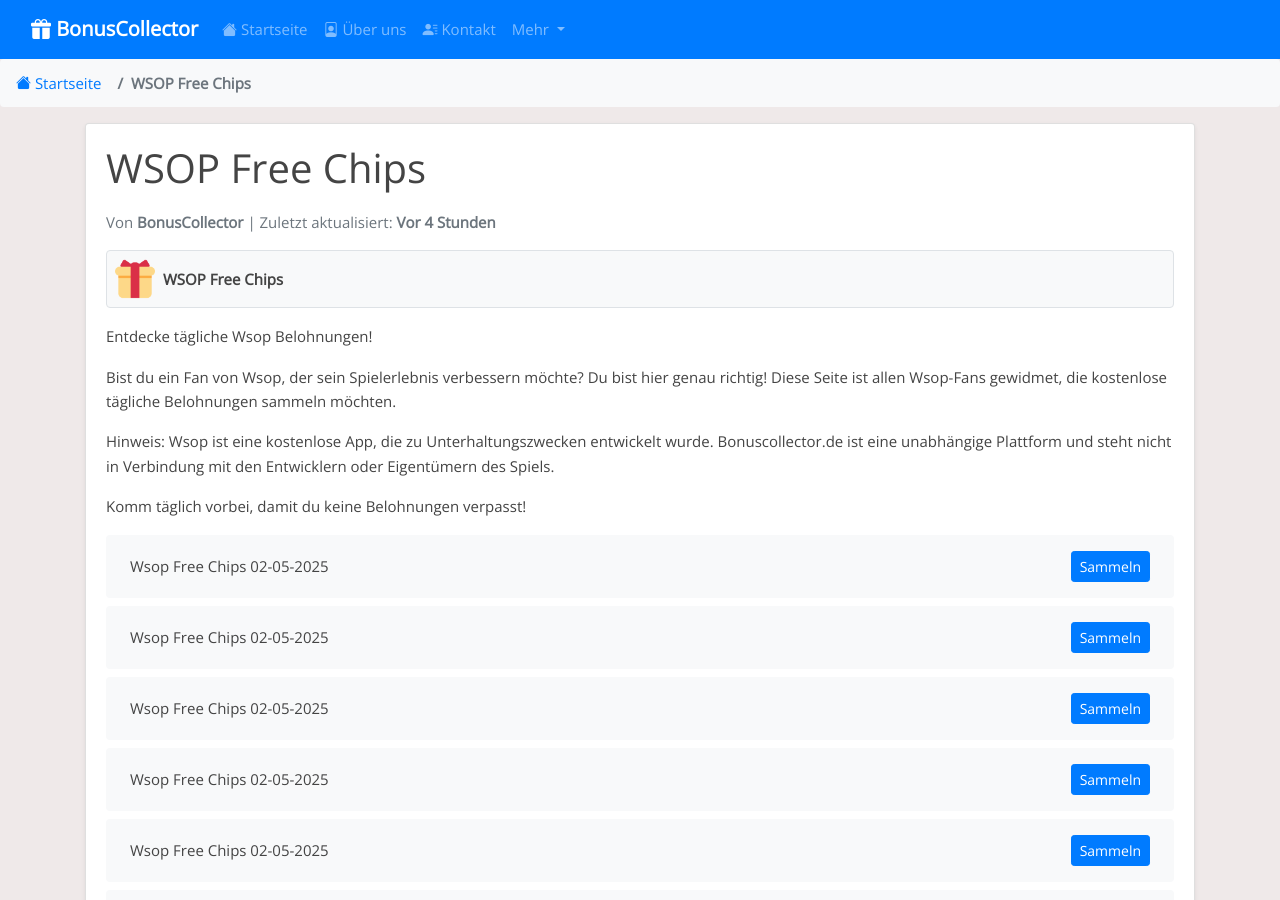
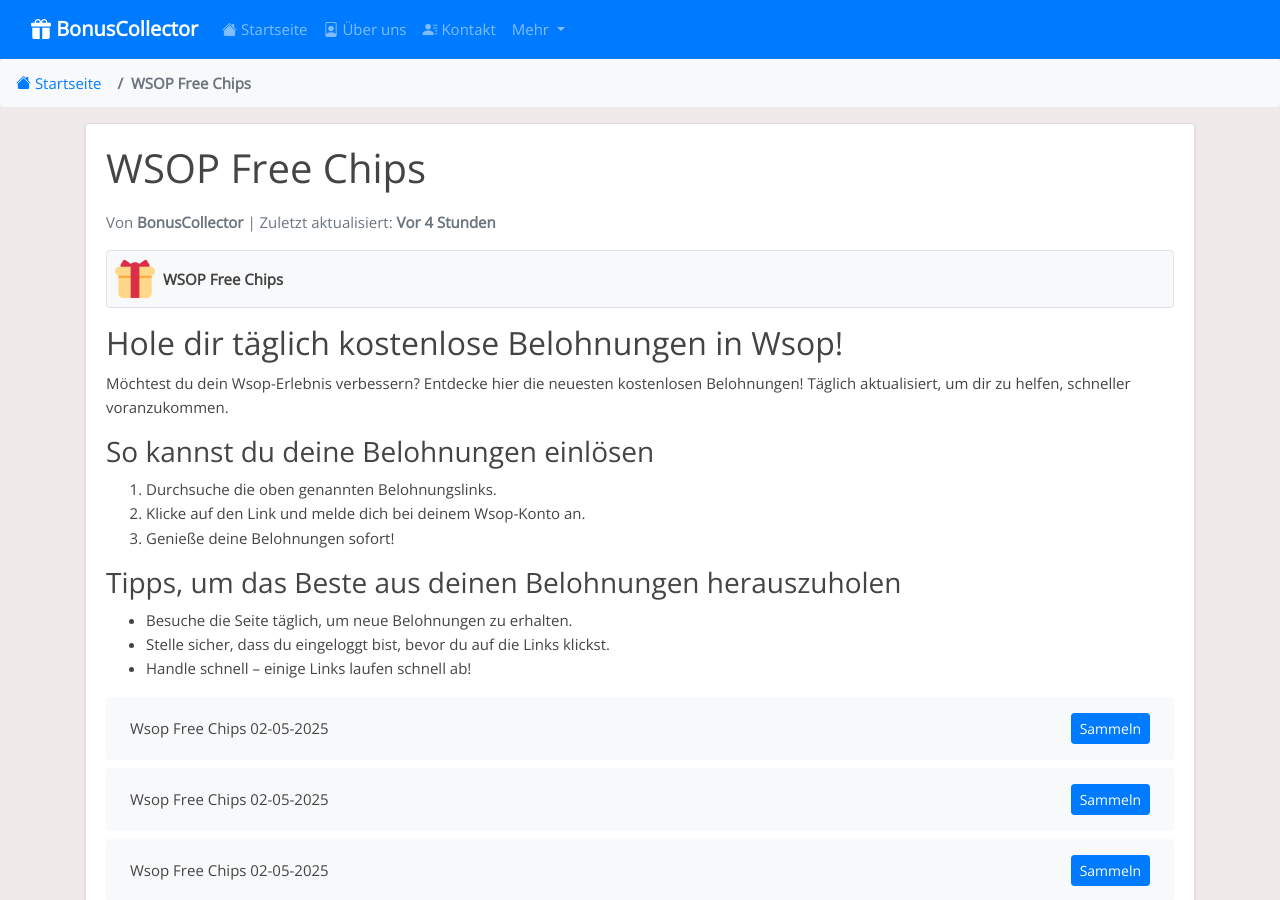
Before and after one commit to Prollad99/bs-de, a Jekyll site: the page built from _posts/2025-01-20-wsop.md, in a window 1280 px wide and 900 px high. Built offline with Jekyll 4.4.1, drawn with Linux system fonts in a browser that asks for light colours; some of the changed text lies outside the part shown.

Commit message:
Aktualisiere wsop-Belohnungslinks, Inhalte und Änderungsdatum

```diff
--- a/_includes/wsop_footer.html
+++ b/_includes/wsop_footer.html
@@ -1,22 +1,7 @@
-### So beanspruchst du deine Wsop Belohnungen
+<h3>Warum du unsere Wsop-Updates folgen solltest</h3>
 
+<p>Wir bieten täglich die neuesten Belohnungslinks aus offiziellen Wsop-Aktionen. So bleibst du immer auf dem neuesten Stand. Speichere diese Seite für schnellen Zugriff.</p>
 
-1. Durchsuche die obigen Belohnungslinks und wähle die aus, die du beanspruchen möchtest.
+<h4>Hinweis:</h4>
 
-2. Klicke auf einen Link, um zur Wsop-App oder -Website weitergeleitet zu werden.
-
-3. Melde dich an deinem Konto an, falls du dazu aufgefordert wirst.
-
-4. Deine Belohnung (kostenlose Spins, Münzen, Chips oder Boni) wird deinem Konto hinzugefügt.
-
-
-**Tipps zum Beanspruchen von Belohnungen:**
-
-- Stelle sicher, dass du in deinem Wsop-Konto angemeldet bist, bevor du auf die Links klickst.
-
-- Die meisten Links können nur einmal beansprucht werden. Schaue also täglich für neue vorbei.
-
-- Wenn ein Link nicht funktioniert, ist er möglicherweise abgelaufen. Beanspruche deine Belohnungen so schnell wie möglich.
-
-
-Viel Spaß beim Sammeln deiner Belohnungen und beim Spielen von Wsop!
+<p>Diese Seite ist nicht mit den offiziellen Entwicklern von Wsop verbunden. Alle Belohnungen stammen aus öffentlichen Quellen.</p>
--- a/_includes/wsop_post.html
+++ b/_includes/wsop_post.html
@@ -1,10 +1,27 @@
-Entdecke tägliche Wsop Belohnungen!
+<h2>Hole dir täglich kostenlose Belohnungen in Wsop!</h2>
 
+<p>Möchtest du dein Wsop-Erlebnis verbessern? Entdecke hier die neuesten kostenlosen Belohnungen! Täglich aktualisiert, um dir zu helfen, schneller voranzukommen.</p>
 
-Bist du ein Fan von Wsop, der sein Spielerlebnis verbessern möchte? Du bist hier genau richtig! Diese Seite ist allen Wsop-Fans gewidmet, die kostenlose tägliche Belohnungen sammeln möchten.
+<h3>So kannst du deine Belohnungen einlösen</h3>
 
+<ol>
 
-Hinweis: Wsop ist eine kostenlose App, die zu Unterhaltungszwecken entwickelt wurde. Bonuscollector.de ist eine unabhängige Plattform und steht nicht in Verbindung mit den Entwicklern oder Eigentümern des Spiels.
+  <li>Durchsuche die oben genannten Belohnungslinks.</li>
 
+  <li>Klicke auf den Link und melde dich bei deinem Wsop-Konto an.</li>
 
-Komm täglich vorbei, damit du keine Belohnungen verpasst!
+  <li>Genieße deine Belohnungen sofort!</li>
+
+</ol>
+
+<h3>Tipps, um das Beste aus deinen Belohnungen herauszuholen</h3>
+
+<ul>
+
+  <li>Besuche die Seite täglich, um neue Belohnungen zu erhalten.</li>
+
+  <li>Stelle sicher, dass du eingeloggt bist, bevor du auf die Links klickst.</li>
+
+  <li>Handle schnell – einige Links laufen schnell ab!</li>
+
+</ul>
```
